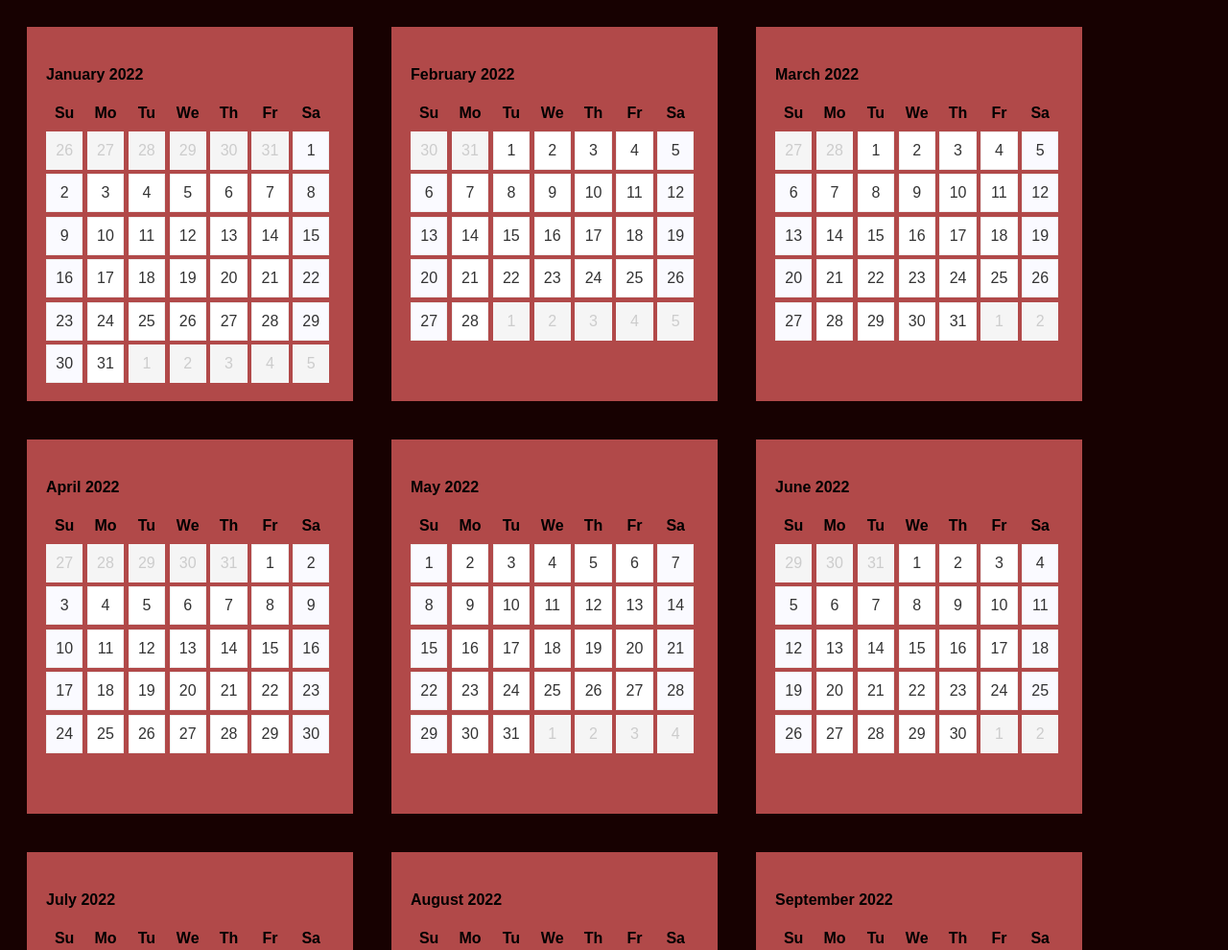
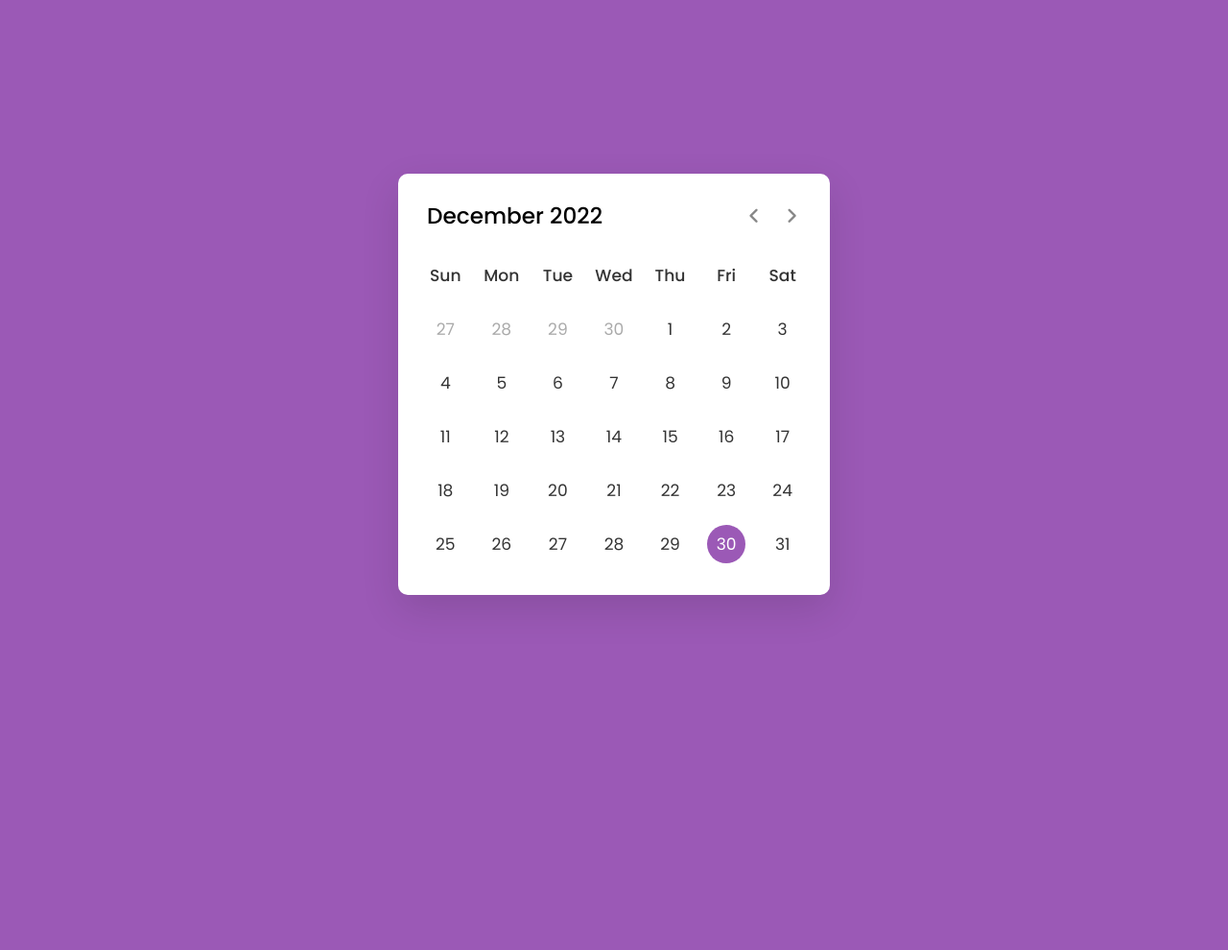
Before and after one commit to Macasore/CEN414_2022, a plain HTML site: page Calendar/index.html in a window 1280 px wide. Shown: the top 990 px of the page at 96% size. After the commit the page ends 800 px from the top, so only its background shows below. Drawn offline with nearby package versions, Linux system fonts and the light colour scheme.

Commit message:
calendar

```diff
--- a/Calendar/calendarize.js
+++ /dev/null
@@ -1,210 +0,0 @@
-/* Author: Jim Camut */
-
-
-
-function Calendarize() {
-	var monthNames = ["January", "February", "March", "April", "May", "June", "July", "August", "September", "October", "November", "December"];
-	var dayNames = ["Su", "Mo", "Tu", "We", "Th", "Fr", "Sa"];
-
-	return {
-
-		// Return the days in a month - given a year and the month number
-		getDaysInMonth: function(month, year) {
-			var date = new Date(year, month, 1);
-			var days = [];
-			while (date.getMonth() === month) {
-				days.push(new Date(date));
-				date.setDate(date.getDate() + 1);
-			}
-			return days;
-		},
-
-		// return an array of the first day of each month for a given year
-		getMonthsInYear: function(year) {
-			var date = new Date(year, 0, 1);
-			var months = [];
-			var monthCount = 0;
-			while (monthCount < 12) {
-				months.push(new Date(date));
-				date.setMonth(date.getMonth() + 1);
-				monthCount++;
-			}
-			return months;
-		},
-
-		getMonthsInRange: function(startDate, endDate) {
-			var start = new Date(startDate.getFullYear(), startDate.getMonth(), 1);
-			var end = new Date(endDate.getFullYear(), endDate.getMonth(), 1);
-			var months = [];
-			var monthCount = 0;
-			while (start <= end) {
-				months.push( new Date(start) );
-				start.setMonth(start.getMonth() + 1);
-				monthCount++;
-			}
-			return months;
-		},
-
-		// Create a full 12-month calendar
-		buildYearCalendar: function(el, year) {
-			var _this = this;
-			var months = _this.getMonthsInYear(year);
-
-			var opts = {
-				showMonth: true,
-				showDaysOfWeek: true,
-				showYear: true,
-				clickHandler: function(e) {
-					var day = e.target.getAttribute("data-date");
-					//alert(day);
-				}
-			};
-
-			months.forEach(function(a, b) {
-				var $monthNode = _this.buildMonth(b, year, opts);
-				el.appendChild($monthNode);
-			});
-		},
-
-		buildMonthsInRange: function(el, opts, startDate, limit) {
-			var _this = this;
-			var endDate = new Date( new Date().setDate(startDate.getDate() + limit) );
-			var months = _this.getMonthsInRange(startDate, endDate);
-
-			opts = opts  || {};
-			opts.limitDate = endDate || false;
-			if (opts.reverse) months = months.reverse();
-
-			months.forEach(function(a, b) {
-				var month = a.getMonth();
-				var year = a.getFullYear();
-				var $monthNode = _this.buildMonth(month, year, opts);
-				el.appendChild($monthNode);
-			});
-		},
-
-		// Add days and place fillers for a given month
-		// This function and the one above needs consolidated
-		buildMonth: function(monthNum, year, opts) {
-			//if (monthNum === undefined || year === undefined) return "something is missing";
-			var _this = this;
-			var dtm = new Date(year, monthNum, 1);
-			var dtmMonth = dtm.getMonth();
-			var prevM = new Date(dtm.setMonth(dtmMonth - 1));
-			var nextM = new Date(dtm.setMonth(dtmMonth + 1));
-			var daysInMonth = _this.getDaysInMonth(monthNum, year);
-			var daysPrevMonth = _this.getDaysInMonth(prevM.getMonth(), prevM.getFullYear());
-			var daysNextMonth = _this.getDaysInMonth(nextM.getMonth(), nextM.getFullYear());
-			var $monthNode = document.createElement('div');
-			var $titleNode = document.createElement('h4');
-			var skipLength = daysInMonth[0].getDay();
-			var preLength = daysInMonth.length + skipLength;
-			var postLength = function() {
-				if (preLength % 7 === 0) {
-					return 0;
-				} else {
-					if (preLength < 35) {
-						return 35 - preLength;
-					} else {
-						return 42 - preLength;
-					}
-				}
-			}
-
-			$monthNode.classList.add('month');
-
-			// Add a Title to the month
-			if (opts.showMonth) {
-				$titleNode.innerText = monthNames[monthNum] + (opts.showYear ? " " + year : '');
-				$monthNode.appendChild($titleNode);
-			}
-
-
-			// Add Days of week to the top row
-			if (opts.showDaysOfWeek) {
-				dayNames.forEach(function(a, b) {
-					var $dayNode = document.createElement('div');
-					$dayNode.classList.add('dow');
-					$dayNode.innerText = dayNames[b];
-					$monthNode.appendChild($dayNode);
-				});
-			}
-
-
-			// Add blank days to fill in before first day
-			for (var i = 0; i < skipLength; i++) {
-				var $dayNode = document.createElement('div');
-				$dayNode.classList.add('dummy-day');
-				$dayNode.innerText = daysPrevMonth.length - (skipLength - (i + 1));
-				$monthNode.appendChild($dayNode);
-			}
-
-
-			// Place a day for each day of the month
-			daysInMonth.forEach(function(c, d) {
-				var today = new Date(new Date().setHours(0, 0, 0, 0));
-				var $dayNode = document.createElement('div');
-				$dayNode.classList.add('day');
-				$dayNode.setAttribute("data-date", c);
-				$dayNode.innerText = (d + 1);
-				var dow = new Date(c).getDay();
-				var dateParsed = Date.parse(c);
-				var todayParsed = Date.parse(today);
-
-				if (dateParsed === todayParsed) $dayNode.classList.add('today');
-				if (dateParsed > todayParsed) $dayNode.classList.add('future');
-				if (dateParsed <todayParsed) $dayNode.classList.add('past');
-
-				if (dow === 0 || dow === 6) $dayNode.classList.add('weekend');
-				if (opts.onlyCurrent && c < today) $dayNode.classList.add('dummy-day');
-				if (opts.limitDate) {
-					if (c > opts.limitDate) {
-						$dayNode.classList.add('dummy-day');
-					}
-				}
-
-
-				if (opts.filterDayOfWeek) {
-					var valid = false;
-					for (var i = 0; i < opts.filterDayOfWeek.length; i++) {
-						if (c.getDay() == opts.filterDayOfWeek[i]) {
-							valid = true;
-						}
-					}
-					if (!valid) {
-						$dayNode.classList.add('dummy-day');
-					}
-				}
-				if (opts.clickHandler && !$dayNode.classList.contains('dummy-day')) {
-					function handleEvent(e) {
-						e = e || window.event;
-						e.preventDefault();
-						e.stopPropagation();
-						var touches = false;
-						if (!touches) {
-							touches = true;
-							setTimeout(function() {
-								touches = false;
-							}, 300);
-							opts.clickHandler(e);
-						}
-					}
-					$dayNode.addEventListener("touchstart", handleEvent);
-					$dayNode.addEventListener("mousedown", handleEvent);
-				}
-				$monthNode.appendChild($dayNode);
-			});
-
-			// Add in the dummy filler days to make an even block
-			for (var j = 0; j < postLength(); j++) {
-				var $dayNode = document.createElement('div');
-				$dayNode.classList.add('dummy-day');
-				$dayNode.innerText = j + 1;
-				$monthNode.appendChild($dayNode);
-			}
-
-			return $monthNode;
-
-		}
-	}
-}
--- a/Calendar/index.html
+++ b/Calendar/index.html
@@ -1,15 +1,43 @@
-<html>
-	<head>
-		<link rel="stylesheet" href="style.css">
-	</head>
-	<body>
-		<div id="calendar"></div>
-		<script type="text/javascript" src="calendarize.js"></script>
-		<script type="text/javascript">
-			var $calendar = document.getElementById("calendar");
-			var currentYear = new Date().getFullYear();
-			var calendarize = new Calendarize();
-			calendarize.buildYearCalendar($calendar, currentYear);
-		</script>
-	</body>
+<!DOCTYPE html>
+
+<html lang="en" dir="ltr">
+    <head>
+        <meta charset="utf-8" />
+        <title>Dynamic Calendar JavaScript | CodingNepal</title>
+        <link rel="stylesheet" href="style.css" />
+        <meta name="viewport" content="width=device-width, initial-scale=1.0" />
+        <!-- Google Font Link for Icons -->
+        <link
+            rel="stylesheet"
+            href="https://fonts.googleapis.com/css2?family=Material+Symbols+Rounded:opsz,wght,FILL,GRAD@20..48,100..700,0..1,-50..200"
+        />
+        <script src="script.js" defer></script>
+    </head>
+    <body>
+        <div class="wrapper">
+            <header>
+                <p class="current-date"></p>
+                <div class="icons">
+                    <span id="prev" class="material-symbols-rounded"
+                        >chevron_left</span
+                    >
+                    <span id="next" class="material-symbols-rounded"
+                        >chevron_right</span
+                    >
+                </div>
+            </header>
+            <div class="calendar">
+                <ul class="weeks">
+                    <li>Sun</li>
+                    <li>Mon</li>
+                    <li>Tue</li>
+                    <li>Wed</li>
+                    <li>Thu</li>
+                    <li>Fri</li>
+                    <li>Sat</li>
+                </ul>
+                <ul class="days"></ul>
+            </div>
+        </div>
+    </body>
 </html>
--- /dev/null
+++ b/Calendar/script.js
@@ -0,0 +1,73 @@
+const daysTag = document.querySelector(".days"),
+    currentDate = document.querySelector(".current-date"),
+    prevNextIcon = document.querySelectorAll(".icons span");
+// getting new date, current year and month
+let date = new Date(),
+    currYear = date.getFullYear(),
+    currMonth = date.getMonth();
+// storing full name of all months in array
+const months = [
+    "January",
+    "February",
+    "March",
+    "April",
+    "May",
+    "June",
+    "July",
+    "August",
+    "September",
+    "October",
+    "November",
+    "December",
+];
+const renderCalendar = () => {
+    let firstDayofMonth = new Date(currYear, currMonth, 1).getDay(), // getting first day of month
+        lastDateofMonth = new Date(currYear, currMonth + 1, 0).getDate(), // getting last date of month
+        lastDayofMonth = new Date(
+            currYear,
+            currMonth,
+            lastDateofMonth
+        ).getDay(), // getting last day of month
+        lastDateofLastMonth = new Date(currYear, currMonth, 0).getDate(); // getting last date of previous month
+    let liTag = "";
+    for (let i = firstDayofMonth; i > 0; i--) {
+        // creating li of previous month last days
+        liTag += `<li class="inactive">${lastDateofLastMonth - i + 1}</li>`;
+    }
+    for (let i = 1; i <= lastDateofMonth; i++) {
+        // creating li of all days of current month
+        // adding active class to li if the current day, month, and year matched
+        let isToday =
+            i === date.getDate() &&
+            currMonth === new Date().getMonth() &&
+            currYear === new Date().getFullYear()
+                ? "active"
+                : "";
+        liTag += `<li class="${isToday}">${i}</li>`;
+    }
+    for (let i = lastDayofMonth; i < 6; i++) {
+        // creating li of next month first days
+        liTag += `<li class="inactive">${i - lastDayofMonth + 1}</li>`;
+    }
+    currentDate.innerText = `${months[currMonth]} ${currYear}`; // passing current mon and yr as currentDate text
+    daysTag.innerHTML = liTag;
+};
+renderCalendar();
+prevNextIcon.forEach((icon) => {
+    // getting prev and next icons
+    icon.addEventListener("click", () => {
+        // adding click event on both icons
+        // if clicked icon is previous icon then decrement current month by 1 else increment it by 1
+        currMonth = icon.id === "prev" ? currMonth - 1 : currMonth + 1;
+        if (currMonth < 0 || currMonth > 11) {
+            // if current month is less than 0 or greater than 11
+            // creating a new date of current year & month and pass it as date value
+            date = new Date(currYear, currMonth);
+            currYear = date.getFullYear(); // updating current year with new date year
+            currMonth = date.getMonth(); // updating current month with new date month
+        } else {
+            date = new Date(); // pass the current date as date value
+        }
+        renderCalendar(); // calling renderCalendar function
+    });
+});
--- a/Calendar/style.css
+++ b/Calendar/style.css
@@ -1,60 +1,102 @@
-
-html, body {
-	background: #170101;
-	font-family: sans-serif;
+@import url("https://fonts.googleapis.com/css2?family=Poppins:wght@400;500;600&display=swap");
+* {
+    margin: 0;
+    padding: 0;
+    box-sizing: border-box;
+    font-family: "Poppins", sans-serif;
 }
-
-.month {
-	width: 300px;
-	padding: 20px;
-	background: rgb(177, 73, 73);
-	position: relative;
-	overflow: hidden;
-	float: left;
-	margin: 20px;
-	height: 350px;
+body {
+    display: flex;
+    align-items: center;
+    padding: 0 10px;
+    justify-content: center;
+    min-height: 100vh;
+    background: #9b59b6;
 }
-.month h3 {
-	text-align: center;
-	margin: -20px -20px 30px -20px;
-	padding: 20px 0;
-	background: red;
-	color: #fff;
+.wrapper {
+    width: 450px;
+    background: #fff;
+    border-radius: 10px;
+    box-shadow: 0 15px 40px rgba(0, 0, 0, 0.12);
 }
-
-.day, .dow, .dummy-day {
-	display: inline-block;
-	width: 12.7864%;
-	float: left;
-	text-align: center;
-	margin-right: 1.5%;
+.wrapper header {
+    display: flex;
+    align-items: center;
+    padding: 25px 30px 10px;
+    justify-content: space-between;
 }
-
-.dow {
-	font-weight: bold;
-	margin-bottom: 10px;
+header .icons {
+    display: flex;
 }
-
-.day {
-	color: #333;
-	cursor: pointer;
-	box-shadow: inset 0 0 0 1px #eee;
+header .icons span {
+    height: 38px;
+    width: 38px;
+    margin: 0 1px;
+    cursor: pointer;
+    color: #878787;
+    text-align: center;
+    line-height: 38px;
+    font-size: 1.9rem;
+    user-select: none;
+    border-radius: 50%;
 }
-.day.weekend {
-	background: #fafaff;
+.icons span:last-child {
+    margin-right: -10px;
 }
-.day:hover {
-	background: yellow;
+header .icons span:hover {
+    background: #f2f2f2;
 }
-
-.day, .dummy-day {
-	height: 40px;
-	line-height: 40px;
-	margin-bottom: 1.5%;
-	background: #fff;
+header .current-date {
+    font-size: 1.45rem;
+    font-weight: 500;
 }
-
-.dummy-day {
-	background: #f5f5f5;
-	color: #ccc;
+.calendar {
+    padding: 20px;
 }
+.calendar ul {
+    display: flex;
+    flex-wrap: wrap;
+    list-style: none;
+    text-align: center;
+}
+.calendar .days {
+    margin-bottom: 20px;
+}
+.calendar li {
+    color: #333;
+    width: calc(100% / 7);
+    font-size: 1.07rem;
+}
+.calendar .weeks li {
+    font-weight: 500;
+    cursor: default;
+}
+.calendar .days li {
+    z-index: 1;
+    cursor: pointer;
+    position: relative;
+    margin-top: 30px;
+}
+.days li.inactive {
+    color: #aaa;
+}
+.days li.active {
+    color: #fff;
+}
+.days li::before {
+    position: absolute;
+    content: "";
+    left: 50%;
+    top: 50%;
+    height: 40px;
+    width: 40px;
+    z-index: -1;
+    border-radius: 50%;
+    transform: translate(-50%, -50%);
+}
+.days li.active::before {
+    background: #9b59b6;
+}
+.days li:not(.active):hover::before {
+    background: #f2f2f2;
+}
```
